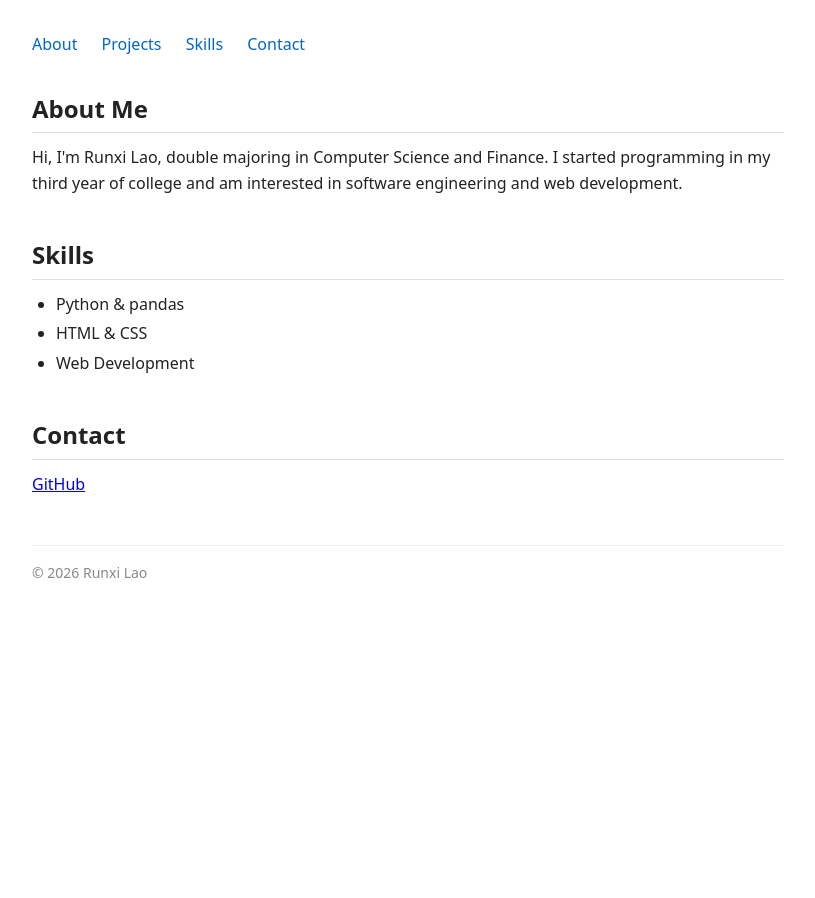
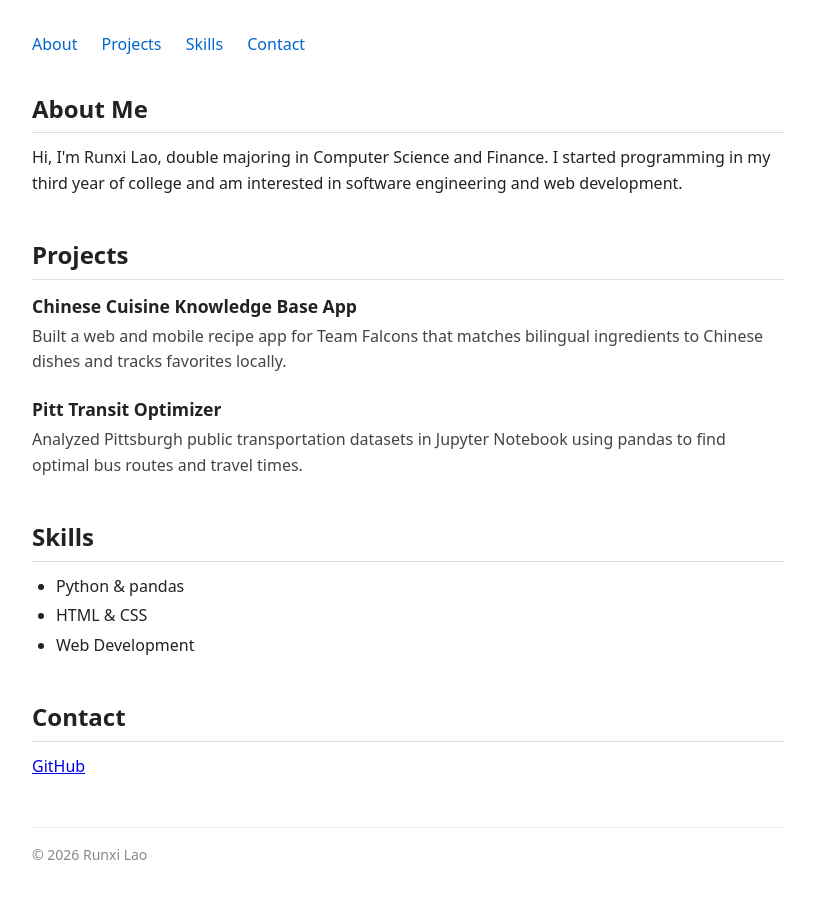
Before and after one commit to georgelao/hw-cicd, a plain HTML site: page index.html in a window 1280 px wide. Shown: the whole page, without its empty margins (232-1047 px from the left). Before the commit the page ends 800 px from the top, so only its background shows below. Drawn offline with Linux system fonts and the light colour scheme.

Commit message:
Restore projects part

```diff
--- a/index.html
+++ b/index.html
@@ -26,6 +26,20 @@
       <p>Hi, I'm Runxi Lao, double majoring in Computer Science and Finance. I started programming in my third year of college and am interested in software engineering and web development.</p>
     </section>
 
+    <section id="projects">
+      <h2>Projects</h2>
+
+      <div class="project">
+        <h3>Chinese Cuisine Knowledge Base App</h3>
+        <p>Built a web and mobile recipe app for Team Falcons that matches bilingual ingredients to Chinese dishes and tracks favorites locally.</p>
+      </div>
+
+      <div class="project">
+        <h3>Pitt Transit Optimizer</h3>
+        <p>Analyzed Pittsburgh public transportation datasets in Jupyter Notebook using pandas to find optimal bus routes and travel times.</p>
+      </div>
+    </section>
+
     <section id="skills">
       <h2>Skills</h2>
       <ul>
```
